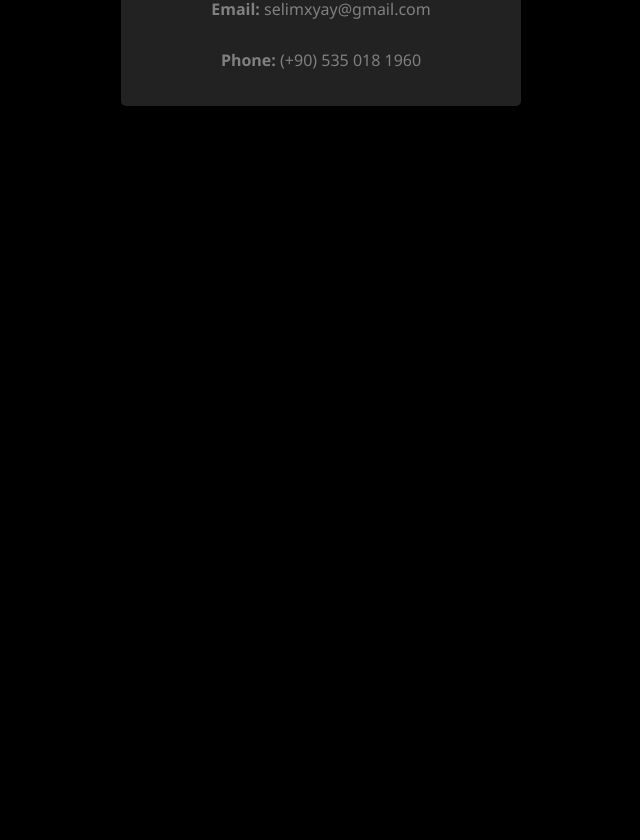
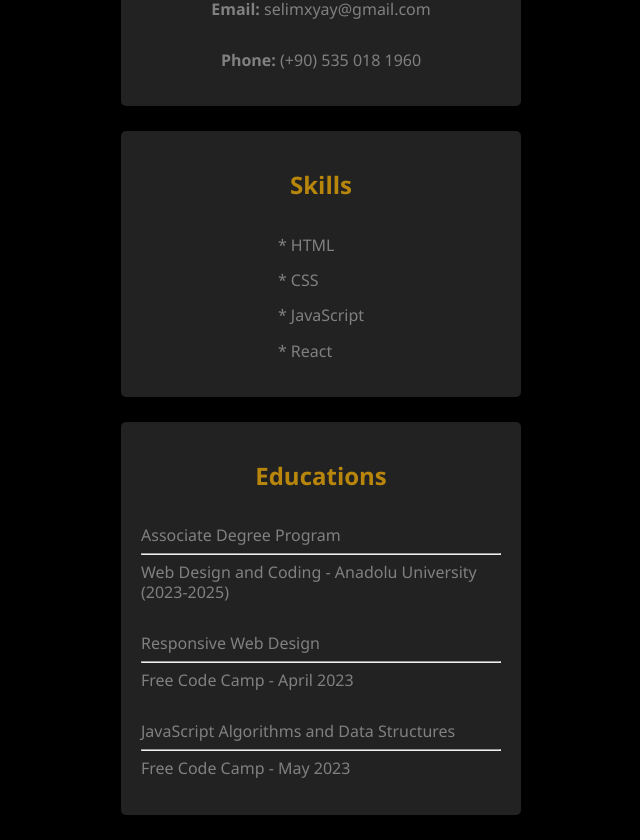
Before and after one commit to selimyay00/portfolio-website, a React (Vite) app: page / in a window 1280 px wide. Shown: the part 917-1757 px from the top of the page, without its empty margins (319-959 px from the left). Before the commit the page ends 1048 px from the top, so only its background shows below. Built offline with nearby package versions, Linux system fonts and the light colour scheme.

Commit message:
completed the skills and educations page

```diff
--- a/src/components/pages/Home.jsx
+++ b/src/components/pages/Home.jsx
@@ -1,6 +1,8 @@
 import Navbar from "../navbar/Navbar"
 import About from './about/About';
+import Educations from "./educations/Educations";
 import Intro from './Intro/Intro';
+import Skills from "./skills/Skills";
 
 function Home() {
     return (
@@ -8,6 +10,8 @@ function Home() {
             <Navbar />
             <Intro />
             <About />
+            <Skills />
+            <Educations />
         </section>
     )
 }
--- /dev/null
+++ b/src/components/pages/educations/Educations.jsx
@@ -0,0 +1,35 @@
+import './educations.css'
+
+function Educations() {
+    return (
+        <div className='container'>
+            <h2 className='container__title'>Educations</h2>
+            <div className='educations-info'>
+                <p className='container__content'>
+                    Associate Degree Program
+                    <br />
+                    <hr />
+                    Web Design and Coding - Anadolu University (2023-2025)
+                </p>
+                <p className='container__content'>
+                    <a href="https://www.freecodecamp.org/certification/fcc82078224-bed1-48bc-85b8-abcca4172f35/responsive-web-design"target='_blank' className='educations-link'>
+                    Responsive Web Design
+                    </a>
+                    <br />
+                    <hr />
+                    Free Code Camp - April 2023
+                </p>
+                <p className='container__content'>
+                    <a href="https://www.freecodecamp.org/certification/fcc82078224-bed1-48bc-85b8-abcca4172f35/javascript-algorithms-and-data-structures" target='_blank' className='educations-link'>
+                    JavaScript Algorithms and Data Structures
+                    </a>
+                    <br />
+                    <hr />
+                    Free Code Camp - May 2023
+                </p>
+            </div>
+        </div>
+    )
+}
+
+export default Educations
--- /dev/null
+++ b/src/components/pages/educations/educations.css
@@ -0,0 +1,13 @@
+.educations-info {
+    display: flex;
+    flex-direction: column;
+}
+
+.educations-link {
+    text-decoration: none;
+    color: gray;
+}
+
+.educations-link:hover {
+    color: darkgoldenrod;
+}
--- /dev/null
+++ b/src/components/pages/skills/Skills.jsx
@@ -0,0 +1,26 @@
+import './skills.css'
+
+function Skills() {
+    return (
+        <div className='container'>
+            <h2 className='container__title'>Skills</h2>
+            <div className='skills-content'>
+                <p className='container__content'>
+                    * HTML
+                </p>
+                <p className='container__content'>
+                    * CSS
+                </p>
+                <p className='container__content'>
+                    * JavaScript
+                </p>
+                <p className='container__content'>
+                    * React
+                </p>
+            </div>
+
+        </div>
+    )
+}
+
+export default Skills
```
Also changed, not shown: src/components/pages/skills/skills.css (added).
